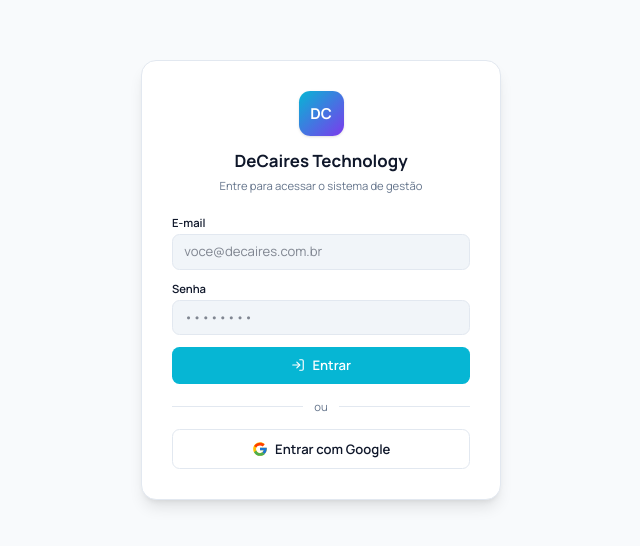
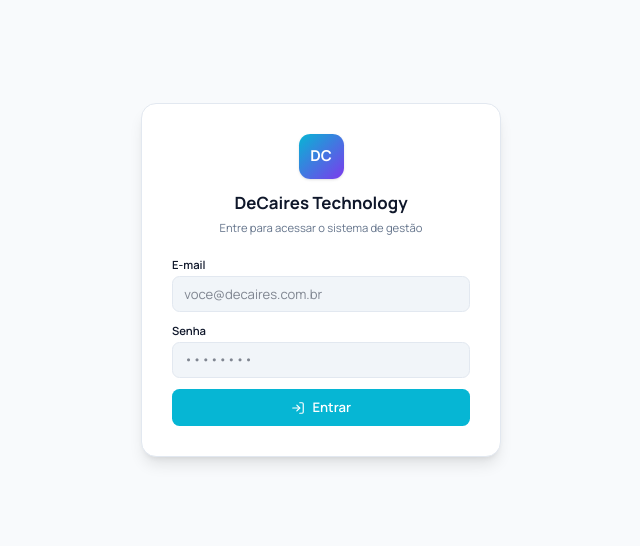
Before and after one commit to decairestechnology/gestao_decaires, a React (Vite) app: page / in a window 1280 px wide. Shown: the part 120-666 px from the top of the page, without its empty margins (319-959 px from the left). Built offline with nearby package versions, Linux system fonts and the light colour scheme; no server answers.

Commit message:
Remove opção de login com Google

```diff
--- a/src/app/auth/Login.tsx
+++ b/src/app/auth/Login.tsx
@@ -18,7 +18,7 @@
 }
 
 export function Login() {
-  const { loginWithEmail, loginWithGoogle } = useAuth();
+  const { loginWithEmail } = useAuth();
   const [email, setEmail] = useState("");
   const [password, setPassword] = useState("");
   const [error, setError] = useState<string | null>(null);
@@ -37,17 +37,6 @@
     }
   }
 
-  async function handleGoogle() {
-    setError(null);
-    setLoading(true);
-    try {
-      await loginWithGoogle();
-    } catch (err: any) {
-      setError(err?.message ?? mapAuthError(err?.code ?? ""));
-    } finally {
-      setLoading(false);
-    }
-  }
 
   return (
     <div
@@ -119,28 +108,6 @@
             Entrar
           </button>
         </form>
-
-        <div className="flex items-center gap-3 my-4">
-          <div className="flex-1 h-px" style={{ background: "var(--border)" }} />
-          <span className="text-xs" style={{ color: "var(--muted-foreground)" }}>ou</span>
-          <div className="flex-1 h-px" style={{ background: "var(--border)" }} />
-        </div>
-
-        <button
-          type="button"
-          onClick={handleGoogle}
-          disabled={loading}
-          className="w-full flex items-center justify-center gap-2 text-sm font-semibold py-2.5 rounded-lg border transition hover:bg-black/5 disabled:opacity-60"
-          style={{ borderColor: "var(--border)", color: "var(--foreground)" }}
-        >
-          <svg width="16" height="16" viewBox="0 0 48 48">
-            <path fill="#FFC107" d="M43.6 20.5H42V20H24v8h11.3C33.7 32.6 29.3 36 24 36c-6.6 0-12-5.4-12-12s5.4-12 12-12c3.1 0 5.9 1.2 8 3.1l6-6C34.5 5.5 29.5 3.5 24 3.5 12.7 3.5 3.5 12.7 3.5 24S12.7 44.5 24 44.5c11.3 0 20.5-9.2 20.5-20.5 0-1.4-.1-2.7-.4-4z"/>
-            <path fill="#FF3D00" d="M6.3 14.7l6.6 4.8C14.5 15.9 18.9 13.5 24 13.5c3.1 0 5.9 1.2 8 3.1l6-6C34.5 7 29.5 5 24 5c-7.6 0-14.1 4.3-17.7 10.7z"/>
-            <path fill="#4CAF50" d="M24 44.5c5.4 0 10.3-1.8 14-5l-6.5-5.5c-2 1.5-4.6 2.5-7.5 2.5-5.2 0-9.7-3.4-11.3-8.1l-6.6 5C9.9 40.1 16.4 44.5 24 44.5z"/>
-            <path fill="#1976D2" d="M43.6 20.5H42V20H24v8h11.3c-.8 2.3-2.3 4.2-4.3 5.6l6.5 5.5c-.5.4 6.9-5 6.9-15.6 0-1.4-.1-2.7-.4-4z"/>
-          </svg>
-          Entrar com Google
-        </button>
       </div>
     </div>
   );
```
